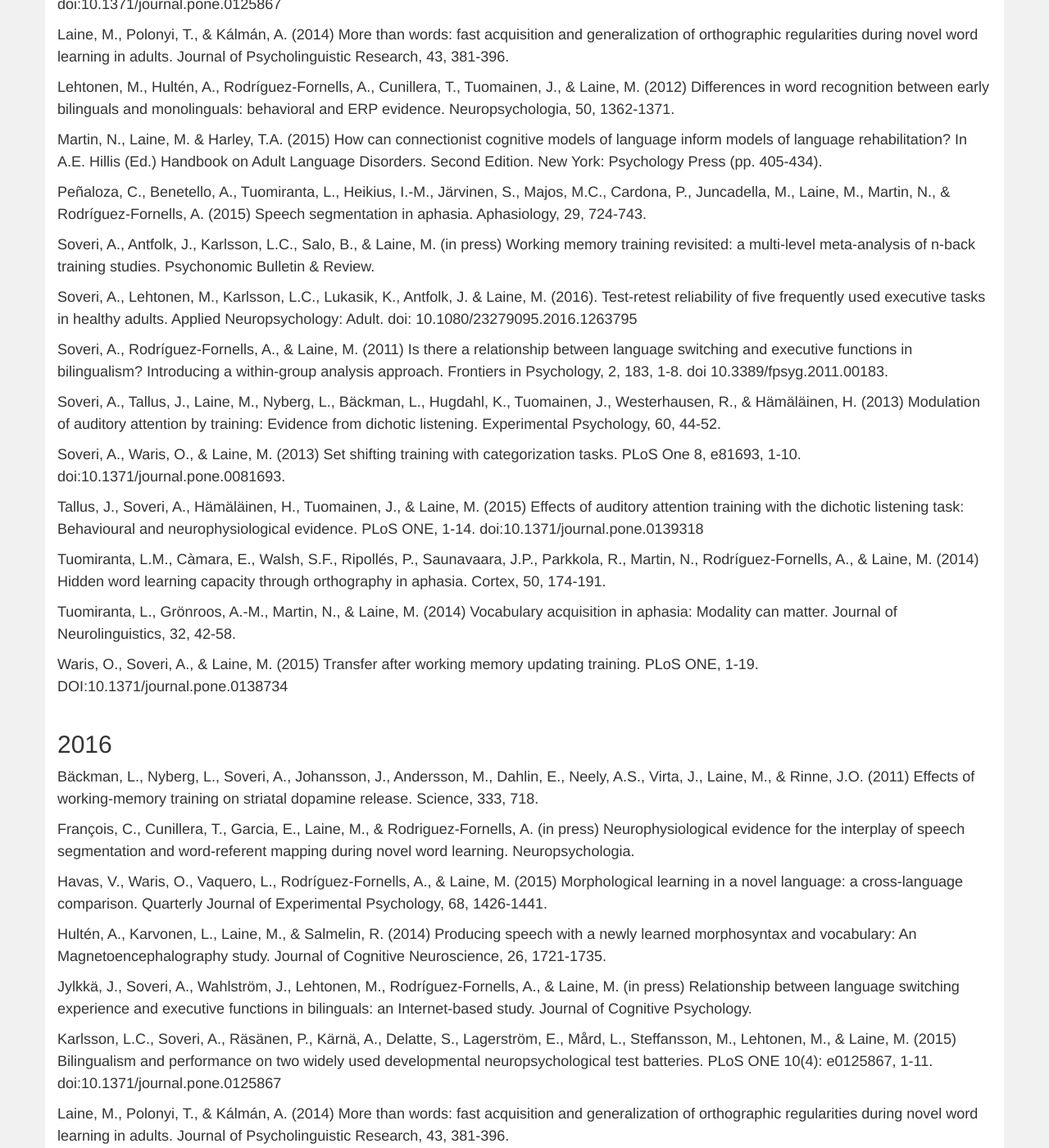
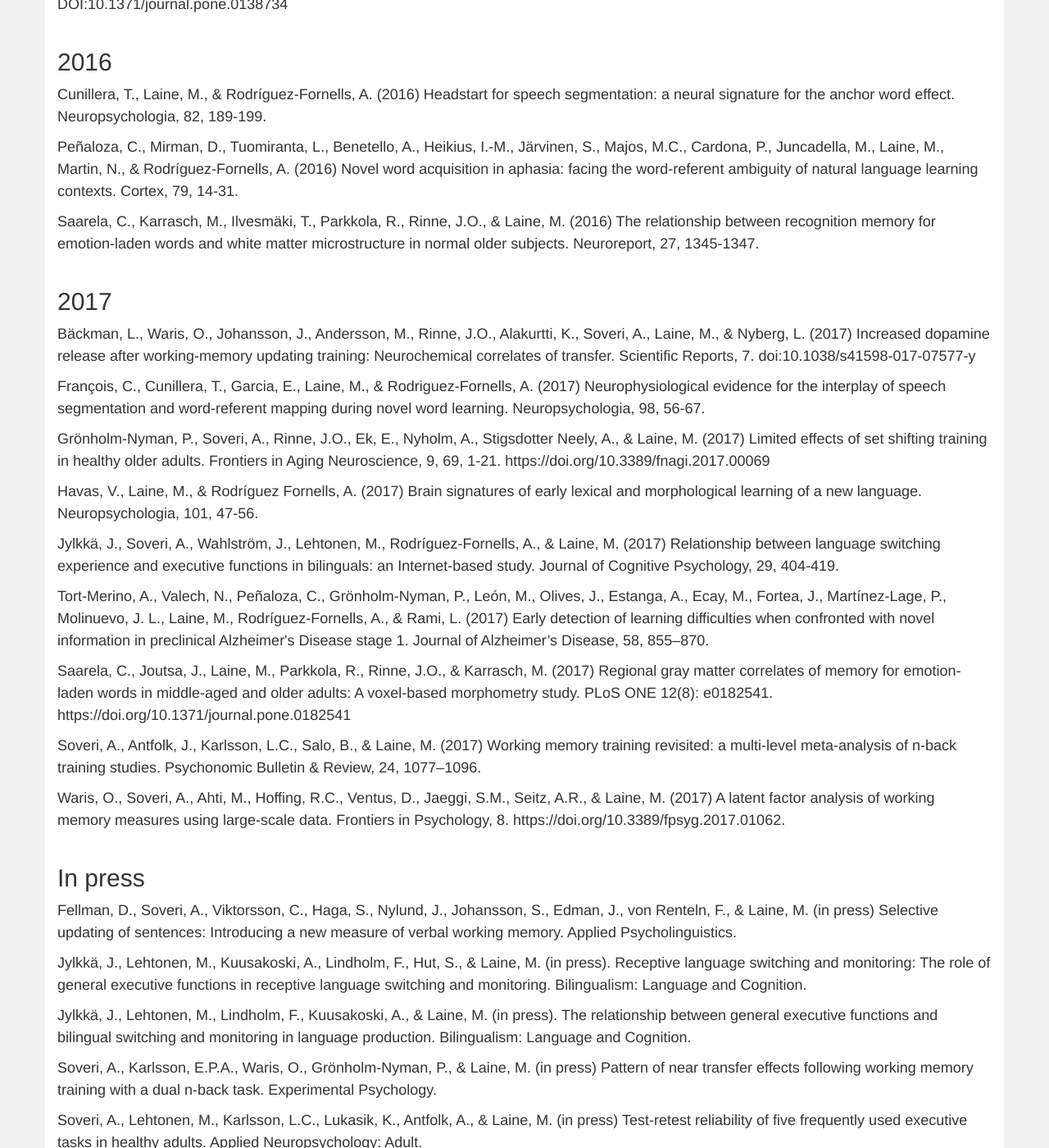
Before and after one commit to dlfell/braintrain, a Jekyll site: the page built from publications.html, in a window 1280 px wide and 1400 px high, scrolled down 613 px. Shown: the whole window at 82% size. Built offline with Jekyll 4.4.1, drawn with Linux system fonts in a browser that asks for light colours; nearby versions of some CDN libraries; some of the changed text lies outside the part shown.

Commit message:
Update publications.html

```diff
--- a/publications.html
+++ b/publications.html
@@ -4,24 +4,11 @@ layout: default
 <div class="col-md-12">
     <h2>2015</h2>
     <ul class="research-list">
-        <li>Bäckman, L., Nyberg, L., Soveri, A., Johansson, J., Andersson, M., Dahlin, E., Neely, A.S., Virta, J., Laine, M., & Rinne, J.O. (2011) Effects of working-memory training on striatal dopamine release. Science, 333, 718.</li>
-        <li>François, C., Cunillera, T., Garcia, E., Laine, M., & Rodriguez-Fornells, A. (in press) Neurophysiological evidence for the interplay of speech segmentation and word-referent mapping during novel word learning. Neuropsychologia.</li>
         <li>Havas, V., Waris, O., Vaquero, L., Rodríguez-Fornells, A., & Laine, M. (2015) Morphological learning in a novel language: a cross-language comparison. Quarterly Journal of Experimental Psychology, 68, 1426-1441.</li>
-        <li>Hultén, A., Karvonen, L., Laine, M., & Salmelin, R. (2014) Producing speech with a newly learned morphosyntax and vocabulary: An Magnetoencephalography study. Journal of Cognitive Neuroscience, 26, 1721-1735.</li>
-        <li>Jylkkä, J., Soveri, A., Wahlström, J., Lehtonen, M., Rodríguez-Fornells, A., & Laine, M. (in press) Relationship between language switching experience and executive functions in bilinguals: an Internet-based study. Journal of Cognitive Psychology.</li>
         <li>Karlsson, L.C., Soveri, A., Räsänen, P., Kärnä, A., Delatte, S., Lagerström, E., Mård, L., Steffansson, M., Lehtonen, M., & Laine, M. (2015) Bilingualism and performance on two widely used developmental neuropsychological test batteries. PLoS ONE 10(4): e0125867, 1-11. doi:10.1371/journal.pone.0125867</li>
-        <li>Laine, M., Polonyi, T., & Kálmán, A. (2014) More than words: fast acquisition and generalization of orthographic regularities during novel word learning in adults. Journal of Psycholinguistic Research, 43, 381-396.</li>
-        <li>Lehtonen, M., Hultén, A., Rodríguez-Fornells, A., Cunillera, T., Tuomainen, J., & Laine, M. (2012) Differences in word recognition between early bilinguals and monolinguals: behavioral and ERP evidence. Neuropsychologia, 50, 1362-1371.</li>
         <li>Martin, N., Laine, M. & Harley, T.A. (2015) How can connectionist cognitive models of language inform models of language rehabilitation? In A.E. Hillis (Ed.) Handbook on Adult Language Disorders. Second Edition. New York: Psychology Press (pp. 405-434).</li>
         <li>Peñaloza, C., Benetello, A., Tuomiranta, L., Heikius, I.-M., Järvinen, S., Majos, M.C., Cardona, P., Juncadella, M., Laine, M., Martin, N., & Rodríguez-Fornells, A. (2015) Speech segmentation in aphasia. Aphasiology, 29, 724-743.</li>
-        <li>Soveri, A., Antfolk, J., Karlsson, L.C., Salo, B., & Laine, M. (in press) Working memory training revisited: a multi-level meta-analysis of n-back training studies. Psychonomic Bulletin & Review.</li>
-        <li>Soveri, A., Lehtonen, M., Karlsson, L.C., Lukasik, K., Antfolk, J. & Laine, M. (2016). Test-retest reliability of five frequently used executive tasks in healthy adults. Applied Neuropsychology: Adult. doi: 10.1080/23279095.2016.1263795 </li>
-        <li>Soveri, A., Rodríguez-Fornells, A., & Laine, M. (2011) Is there a relationship between language switching and executive functions in bilingualism? Introducing a within-group analysis approach. Frontiers in Psychology, 2, 183, 1-8. doi 10.3389/fpsyg.2011.00183.</li>
-        <li>Soveri, A., Tallus, J., Laine, M., Nyberg, L., Bäckman, L., Hugdahl, K., Tuomainen, J., Westerhausen, R., & Hämäläinen, H. (2013) Modulation of auditory attention by training: Evidence from dichotic listening. Experimental Psychology, 60, 44-52.</li>
-        <li>Soveri, A., Waris, O., & Laine, M. (2013) Set shifting training with categorization tasks. PLoS One 8, e81693, 1-10. doi:10.1371/journal.pone.0081693.</li>
         <li>Tallus, J., Soveri, A., Hämäläinen, H., Tuomainen, J., & Laine, M. (2015) Effects of auditory attention training with the dichotic listening task: Behavioural and neurophysiological evidence. PLoS ONE, 1-14. doi:10.1371/journal.pone.0139318</li>
-        <li>Tuomiranta, L.M., Càmara, E., Walsh, S.F., Ripollés, P., Saunavaara, J.P., Parkkola, R., Martin, N., Rodríguez-Fornells, A., & Laine, M. (2014) Hidden word learning capacity through orthography in aphasia. Cortex, 50, 174-191.</li>
-        <li>Tuomiranta, L., Grönroos, A.-M., Martin, N., & Laine, M. (2014) Vocabulary acquisition in aphasia: Modality can matter. Journal of Neurolinguistics, 32, 42-58.</li>
         <li>Waris, O., Soveri, A., & Laine, M. (2015) Transfer after working memory updating training. PLoS ONE, 1-19. DOI:10.1371/journal.pone.0138734</li>
     </ul>
 </div>
@@ -29,24 +16,34 @@ layout: default
 <div class="col-md-12">
     <h2>2016</h2>
     <ul class="research-list">
-        <li>Bäckman, L., Nyberg, L., Soveri, A., Johansson, J., Andersson, M., Dahlin, E., Neely, A.S., Virta, J., Laine, M., & Rinne, J.O. (2011) Effects of working-memory training on striatal dopamine release. Science, 333, 718.</li>
-        <li>François, C., Cunillera, T., Garcia, E., Laine, M., & Rodriguez-Fornells, A. (in press) Neurophysiological evidence for the interplay of speech segmentation and word-referent mapping during novel word learning. Neuropsychologia.</li>
-        <li>Havas, V., Waris, O., Vaquero, L., Rodríguez-Fornells, A., & Laine, M. (2015) Morphological learning in a novel language: a cross-language comparison. Quarterly Journal of Experimental Psychology, 68, 1426-1441.</li>
-        <li>Hultén, A., Karvonen, L., Laine, M., & Salmelin, R. (2014) Producing speech with a newly learned morphosyntax and vocabulary: An Magnetoencephalography study. Journal of Cognitive Neuroscience, 26, 1721-1735.</li>
-        <li>Jylkkä, J., Soveri, A., Wahlström, J., Lehtonen, M., Rodríguez-Fornells, A., & Laine, M. (in press) Relationship between language switching experience and executive functions in bilinguals: an Internet-based study. Journal of Cognitive Psychology.</li>
-        <li>Karlsson, L.C., Soveri, A., Räsänen, P., Kärnä, A., Delatte, S., Lagerström, E., Mård, L., Steffansson, M., Lehtonen, M., & Laine, M. (2015) Bilingualism and performance on two widely used developmental neuropsychological test batteries. PLoS ONE 10(4): e0125867, 1-11. doi:10.1371/journal.pone.0125867</li>
-        <li>Laine, M., Polonyi, T., & Kálmán, A. (2014) More than words: fast acquisition and generalization of orthographic regularities during novel word learning in adults. Journal of Psycholinguistic Research, 43, 381-396.</li>
-        <li>Lehtonen, M., Hultén, A., Rodríguez-Fornells, A., Cunillera, T., Tuomainen, J., & Laine, M. (2012) Differences in word recognition between early bilinguals and monolinguals: behavioral and ERP evidence. Neuropsychologia, 50, 1362-1371.</li>
-        <li>Martin, N., Laine, M. & Harley, T.A. (2015) How can connectionist cognitive models of language inform models of language rehabilitation? In A.E. Hillis (Ed.) Handbook on Adult Language Disorders. Second Edition. New York: Psychology Press (pp. 405-434).</li>
-        <li>Peñaloza, C., Benetello, A., Tuomiranta, L., Heikius, I.-M., Järvinen, S., Majos, M.C., Cardona, P., Juncadella, M., Laine, M., Martin, N., & Rodríguez-Fornells, A. (2015) Speech segmentation in aphasia. Aphasiology, 29, 724-743.</li>
-        <li>Soveri, A., Antfolk, J., Karlsson, L.C., Salo, B., & Laine, M. (in press) Working memory training revisited: a multi-level meta-analysis of n-back training studies. Psychonomic Bulletin & Review.</li>
-        <li>Soveri, A., Lehtonen, M., Karlsson, L.C., Lukasik, K., Antfolk, J. & Laine, M. (2016). Test-retest reliability of five frequently used executive tasks in healthy adults. Applied Neuropsychology: Adult. doi: 10.1080/23279095.2016.1263795 </li>
-        <li>Soveri, A., Rodríguez-Fornells, A., & Laine, M. (2011) Is there a relationship between language switching and executive functions in bilingualism? Introducing a within-group analysis approach. Frontiers in Psychology, 2, 183, 1-8. doi 10.3389/fpsyg.2011.00183.</li>
-        <li>Soveri, A., Tallus, J., Laine, M., Nyberg, L., Bäckman, L., Hugdahl, K., Tuomainen, J., Westerhausen, R., & Hämäläinen, H. (2013) Modulation of auditory attention by training: Evidence from dichotic listening. Experimental Psychology, 60, 44-52.</li>
-        <li>Soveri, A., Waris, O., & Laine, M. (2013) Set shifting training with categorization tasks. PLoS One 8, e81693, 1-10. doi:10.1371/journal.pone.0081693.</li>
-        <li>Tallus, J., Soveri, A., Hämäläinen, H., Tuomainen, J., & Laine, M. (2015) Effects of auditory attention training with the dichotic listening task: Behavioural and neurophysiological evidence. PLoS ONE, 1-14. doi:10.1371/journal.pone.0139318</li>
-        <li>Tuomiranta, L.M., Càmara, E., Walsh, S.F., Ripollés, P., Saunavaara, J.P., Parkkola, R., Martin, N., Rodríguez-Fornells, A., & Laine, M. (2014) Hidden word learning capacity through orthography in aphasia. Cortex, 50, 174-191.</li>
-        <li>Tuomiranta, L., Grönroos, A.-M., Martin, N., & Laine, M. (2014) Vocabulary acquisition in aphasia: Modality can matter. Journal of Neurolinguistics, 32, 42-58.</li>
-        <li>Waris, O., Soveri, A., & Laine, M. (2015) Transfer after working memory updating training. PLoS ONE, 1-19. DOI:10.1371/journal.pone.0138734</li>
+        <li>Cunillera, T., Laine, M., & Rodríguez-Fornells, A. (2016) Headstart for speech segmentation: a neural signature for the anchor word effect. Neuropsychologia, 82, 189-199.</li>
+        <li>Peñaloza, C., Mirman, D., Tuomiranta, L., Benetello, A., Heikius, I.-M., Järvinen, S., Majos, M.C., Cardona, P., Juncadella, M., Laine, M., Martin, N., & Rodríguez-Fornells, A. (2016) Novel word acquisition in aphasia: facing the word-referent ambiguity of natural language learning contexts. Cortex, 79, 14-31.</li>
+        <li>Saarela, C., Karrasch, M., Ilvesmäki, T., Parkkola, R., Rinne, J.O., & Laine, M. (2016) The relationship between recognition memory for emotion-laden words and white matter microstructure in normal older subjects. Neuroreport, 27, 1345-1347.</li>
     </ul>
 </div>
+
+<div class="col-md-12">
+    <h2>2017</h2>
+    <ul class="research-list">
+        <li>Bäckman, L., Waris, O., Johansson, J., Andersson, M., Rinne, J.O., Alakurtti, K., Soveri, A., Laine, M., & Nyberg, L. (2017) Increased dopamine release after working-memory updating training: Neurochemical correlates of transfer. Scientific Reports, 7. doi:10.1038/s41598-017-07577-y</li>
+        <li>François, C., Cunillera, T., Garcia, E., Laine, M., & Rodriguez-Fornells, A. (2017) Neurophysiological evidence for the interplay of speech segmentation and word-referent mapping during novel word learning. Neuropsychologia, 98, 56-67.</li>
+        <li>Grönholm-Nyman, P., Soveri, A., Rinne, J.O., Ek, E., Nyholm, A., Stigsdotter Neely, A., & Laine, M. (2017) Limited effects of set shifting training in healthy older adults. Frontiers in Aging Neuroscience, 9, 69, 1-21. https://doi.org/10.3389/fnagi.2017.00069</li>
+        <li>Havas, V., Laine, M., & Rodríguez Fornells, A. (2017) Brain signatures of early lexical and morphological learning of a new language. Neuropsychologia, 101, 47-56.</li>
+        <li>Jylkkä, J., Soveri, A., Wahlström, J., Lehtonen, M., Rodríguez-Fornells, A., & Laine, M. (2017) Relationship between language switching experience and executive functions in bilinguals: an Internet-based study. Journal of Cognitive Psychology, 29, 404-419.</li>
+        <li>Tort-Merino, A., Valech, N., Peñaloza, C., Grönholm-Nyman, P., León, M., Olives, J., Estanga, A., Ecay, M., Fortea, J., Martínez-Lage, P., Molinuevo, J. L., Laine, M., Rodríguez-Fornells, A., & Rami, L. (2017) Early detection of learning difficulties when confronted with novel information in preclinical Alzheimer's Disease stage 1. Journal of Alzheimer’s Disease, 58, 855–870.</li>
+        <li>Saarela, C., Joutsa, J., Laine, M., Parkkola, R., Rinne, J.O., & Karrasch, M. (2017) Regional gray matter correlates of memory for emotion-laden words in middle-aged and older adults: A voxel-based morphometry study. PLoS ONE 12(8): e0182541. https://doi.org/10.1371/journal.pone.0182541</li>
+        <li>Soveri, A., Antfolk, J., Karlsson, L.C., Salo, B., & Laine, M. (2017) Working memory training revisited: a multi-level meta-analysis of n-back training studies. Psychonomic Bulletin & Review, 24, 1077–1096.</li>
+        <li>Waris, O., Soveri, A., Ahti, M., Hoffing, R.C., Ventus, D., Jaeggi, S.M., Seitz, A.R., & Laine, M. (2017) A latent factor analysis of working memory measures using large-scale data. Frontiers in Psychology, 8. https://doi.org/10.3389/fpsyg.2017.01062.</li>
+    </ul>
+</div>
+
+<div class="col-md-12">
+    <h2>In press</h2>
+    <ul class="research-list">
+        <li>Fellman, D., Soveri, A., Viktorsson, C., Haga, S., Nylund, J., Johansson, S., Edman, J., von Renteln, F., & Laine, M. (in press) Selective updating of sentences: Introducing a new measure of verbal working memory. Applied Psycholinguistics.</li>
+        <li>Jylkkä, J., Lehtonen, M., Kuusakoski, A., Lindholm, F., Hut, S., & Laine, M. (in press). Receptive language switching and monitoring: The role of general executive functions in receptive language switching and monitoring. Bilingualism: Language and Cognition.</li>
+        <li>Jylkkä, J., Lehtonen, M., Lindholm, F., Kuusakoski, A., & Laine, M. (in press). The relationship between general executive functions and bilingual switching and monitoring in language production. Bilingualism: Language and Cognition.</li>
+        <li>Soveri, A., Karlsson, E.P.A., Waris, O., Grönholm-Nyman, P., & Laine, M. (in press) Pattern of near transfer effects following working memory training with a dual n-back task. Experimental Psychology.</li>
+        <li>Soveri, A., Lehtonen, M., Karlsson, L.C., Lukasik, K., Antfolk, A., & Laine, M. (in press) Test-retest reliability of five frequently used executive tasks in healthy adults. Applied Neuropsychology: Adult.</li>
+    </ul>
+</div>
```
